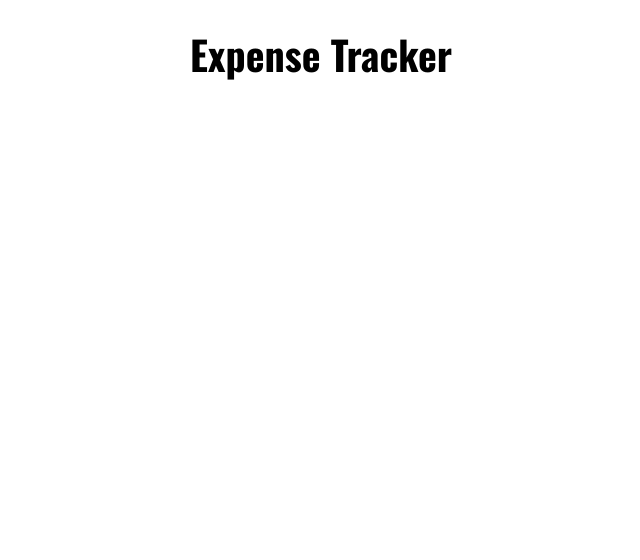
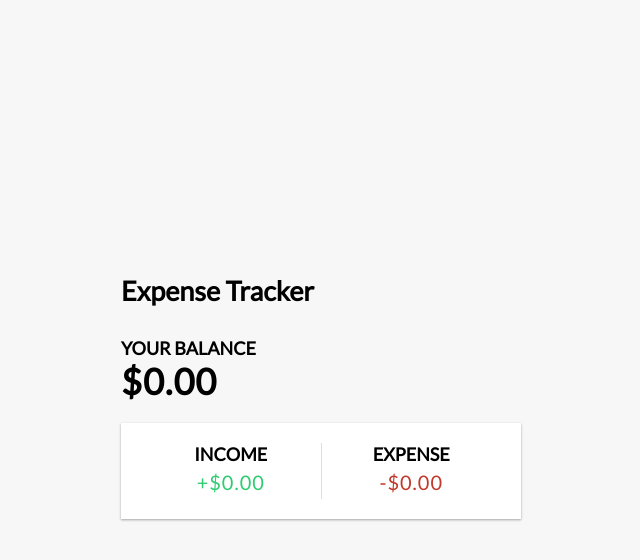
Before and after one commit to AbhishekSoni1764/expense-tracker, a React (Create React App) app: page / in a window 1280 px wide. Shown: the top 560 px of the page, without its empty margins (319-959 px from the left). Built offline with nearby package versions, Linux system fonts and the light colour scheme.

Commit message:
balance-cashflow added

```diff
--- a/src/App.css
+++ b/src/App.css
@@ -1,17 +1,74 @@
-@import url('https://fonts.googleapis.com/css2?family=Karla:wght@300;400;600&family=Oswald:wght@400;500;700&display=swap');
-* {
-  margin: 0;
-  padding: 0;
-  box-sizing: border-box;
-  font-family: 'Oswald', sans-serif;
+@import url('https://fonts.googleapis.com/css?family=Lato&display=swap');
+
+:root {
+  --box-shadow: 0 1px 3px rgba(0, 0, 0, 0.12), 0 1px 2px rgba(0, 0, 0, 0.24);
 }
 
-.header {
+* {
+  box-sizing: border-box;
+}
+
+body {
+  background-color: #f7f7f7;
   display: flex;
+  flex-direction: column;
+  align-items: center;
   justify-content: center;
+  min-height: 100vh;
+  margin: 0;
+  font-family: 'Lato', sans-serif;
+  font-size: 18px;
+}
+
+.container {
+  margin: 30px auto;
+  width: 400px;
+}
+
+h1 {
+  letter-spacing: 1px;
+  margin: 0;
+}
+
+h3 {
+  border-bottom: 1px solid #bbb;
+  padding-bottom: 10px;
+  margin: 40px 0 10px;
+}
+
+h4 {
+  margin: 0;
+  text-transform: uppercase;
+}
+
+.inc-exp-container {
+  background-color: #fff;
+  box-shadow: var(--box-shadow);
+  padding: 20px;
+  display: flex;
+  justify-content: space-between;
+  margin: 20px 0;
+}
+
+.inc-exp-container > div {
+  flex: 1;
   text-align: center;
 }
-.header-text {
-  font-size: 2.5rem;
-  margin-top: 1.5rem;
+
+.inc-exp-container > div:first-of-type {
+  border-right: 1px solid #dedede;
 }
+
+.money {
+  font-size: 20px;
+  letter-spacing: 1px;
+  margin: 5px 0;
+}
+
+.money.plus {
+  color: #2ecc71;
+}
+
+.money.minus {
+  color: #c0392b;
+}
--- a/src/App.js
+++ b/src/App.js
@@ -1,10 +1,17 @@
 import './App.css';
 import Header from "./components/Header"
+import Balance from "./components/Balance"
+import CashFlow from './components/CashFlow';
 
 function App() {
   return (
     <div>
       <Header />
+      <div className="container">
+        <Balance />
+        <CashFlow />
+      </div>
+
     </div>
   );
 }
--- a/src/components/Balance.js
+++ b/src/components/Balance.js
@@ -0,0 +1,10 @@
+import React from 'react'
+
+export default function Balance() {
+  return (
+    <div>
+       <h4>Your Balance</h4>
+       <h1 id="balance">$0.00</h1>
+    </div>
+  )
+}
--- /dev/null
+++ b/src/components/CashFlow.js
@@ -0,0 +1,18 @@
+import React from 'react'
+
+export default function CashFlow() {
+  return (
+    <div>
+      <div class="inc-exp-container">
+        <div>
+          <h4>Income</h4>
+          <p id="money-plus" class="money plus">+$0.00</p>
+        </div>
+        <div>
+          <h4>Expense</h4>
+          <p id="money-minus" class="money minus">-$0.00</p>
+        </div>
+      </div>
+    </div>
+  )
+}
--- a/src/components/Header.js
+++ b/src/components/Header.js
@@ -2,8 +2,8 @@ import React from "react"
 
 export default function Header() {
     return (
-        <div className="header">
-            <h1 className="header-text">Expense Tracker</h1>
+        <div>
+            <h2>Expense Tracker</h2>
         </div>
     )
 
```
